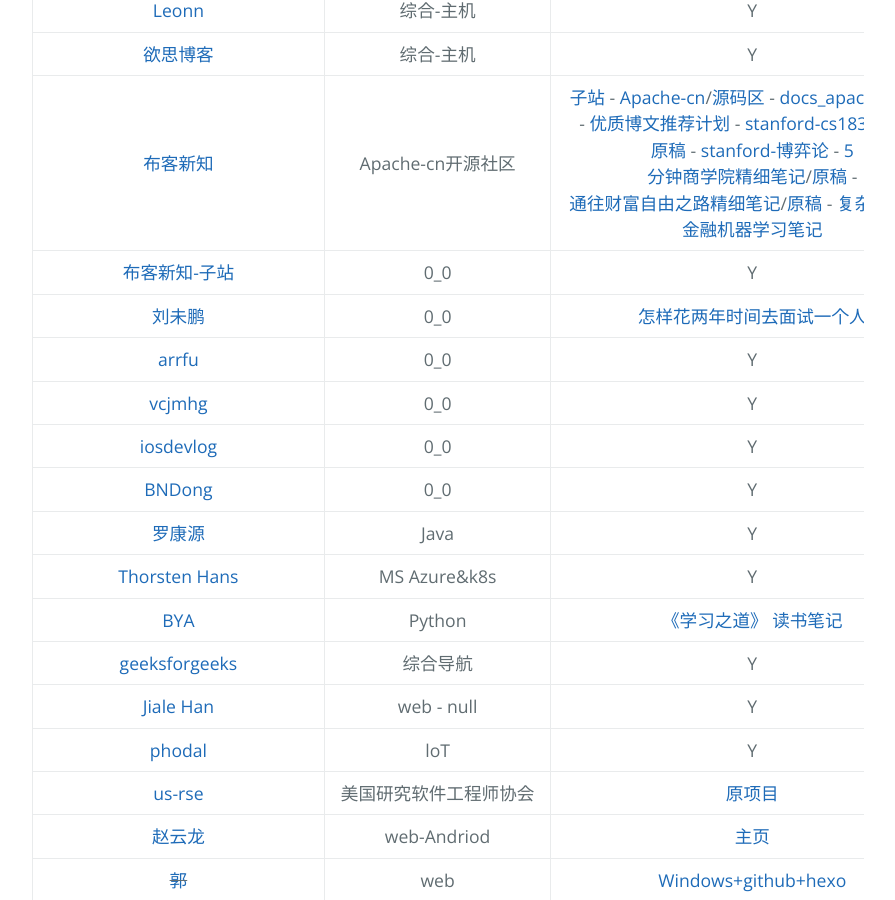
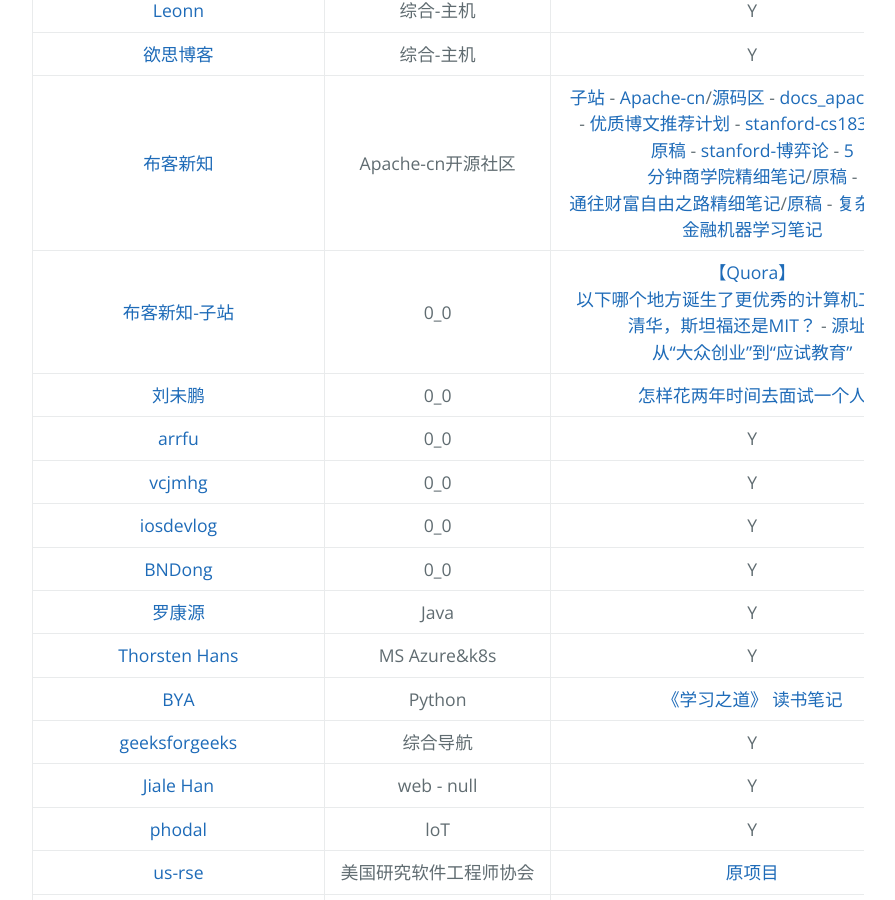
Before and after one commit to AmbroseRen/test, a Jekyll site: the page built from Library/Blog.md, in a window 1280 px wide and 900 px high, scrolled down 3199 px. Shown: the whole window, without its empty margins (192-1087 px from the left). Built offline with Jekyll 4.4.1, drawn with Linux system fonts in a browser that asks for light colours; our own code applies the rules of GitHub Pages for plain Markdown files; the repository's description, which GitHub fills in, is left out.

Commit message:
Update Blog.md

```diff
--- a/Library/Blog.md
+++ b/Library/Blog.md
@@ -70,7 +70,7 @@
 | [Leonn](https://blog.liyuans.com/categories.html#posts-list-vps) | 综合-主机 | Y |
 | [欲思博客](https://yusi123.com/web/webserver) | 综合-主机 | Y |
 | [布客新知](http://it-ebooks.flygon.net/page/9/) | Apache-cn开源社区 | [子站](http://flygon.net/) - [Apache-cn](http://apachecn.org/)/[源码区](https://github.com/apachecn) - [docs_apache](https://docs.apachecn.org/#home_fcat) - [简介](https://home.apachecn.org/#/) - [优质博文推荐计划](https://github.com/apachecn/awesome-article-recomm) - [stanford-cs183-notes](https://cs183.apachecn.org/#/)/[原稿](https://github.com/AmbroseRen/stanford-cs183-notes) - [stanford-博弈论](https://github.com/apachecn/stanford-game-theory-notes-zh) - [5 分钟商学院精细笔记](https://biz5min.apachecn.org/#/)/[原稿](https://github.com/apachecn/business-5min-notes) - [通往财富自由之路精细笔记](https://wealfree.apachecn.org/#/)/[原稿](https://github.com/apachecn/the-way-to-wealth-freedom-notes) - [复杂性思维](https://github.com/wizardforcel/think-comp-2e-zh) - [金融机器学习笔记](https://github.com/wizardforcel/nyu-mlif-notes) |
-| [布客新知-子站](http://flygon.net/) | 0_0 | Y |
+| [布客新知-子站](http://flygon.net/) | 0_0 | [【Quora】以下哪个地方诞生了更优秀的计算机工程师，清华，斯坦福还是MIT？](http://flygon.net/%E4%BB%A5%E4%B8%8B%E5%93%AA%E4%B8%AA%E5%9C%B0%E6%96%B9%E8%AF%9E%E7%94%9F%E4%BA%86%E6%9B%B4%E4%BC%98%E7%A7%80%E7%9A%84%E8%AE%A1%E7%AE%97%E6%9C%BA%E5%B7%A5%E7%A8%8B%E5%B8%88-%E6%B8%85%E5%8D%8E-%E6%96%AF%E5%9D%A6%E7%A6%8F%E8%BF%98%E6%98%AFMIT/index.html) - [源址](https://www.quora.com/Who-produces-better-computer-engineers-Tsinghua-University-Stanford-or-MIT) - [从“大众创业”到“应试教育”](http://flygon.net/%E4%BB%8E%E2%80%9C%E5%A4%A7%E4%BC%97%E5%88%9B%E4%B8%9A%E2%80%9D%E5%88%B0%E2%80%9C%E5%BA%94%E8%AF%95%E6%95%99%E8%82%B2%E2%80%9D/index.html) |
 | [刘未鹏](http://mindhacks.cn/) | 0_0 | [怎样花两年时间去面试一个人](http://mindhacks.cn/2011/11/04/how-to-interview-a-person-for-two-years/) |
 | [arrfu](https://arrfu.com/page/about.html) | 0_0 | Y |
 | [vcjmhg](https://www.vcjmhg.top/) | 0_0 | Y |
```
